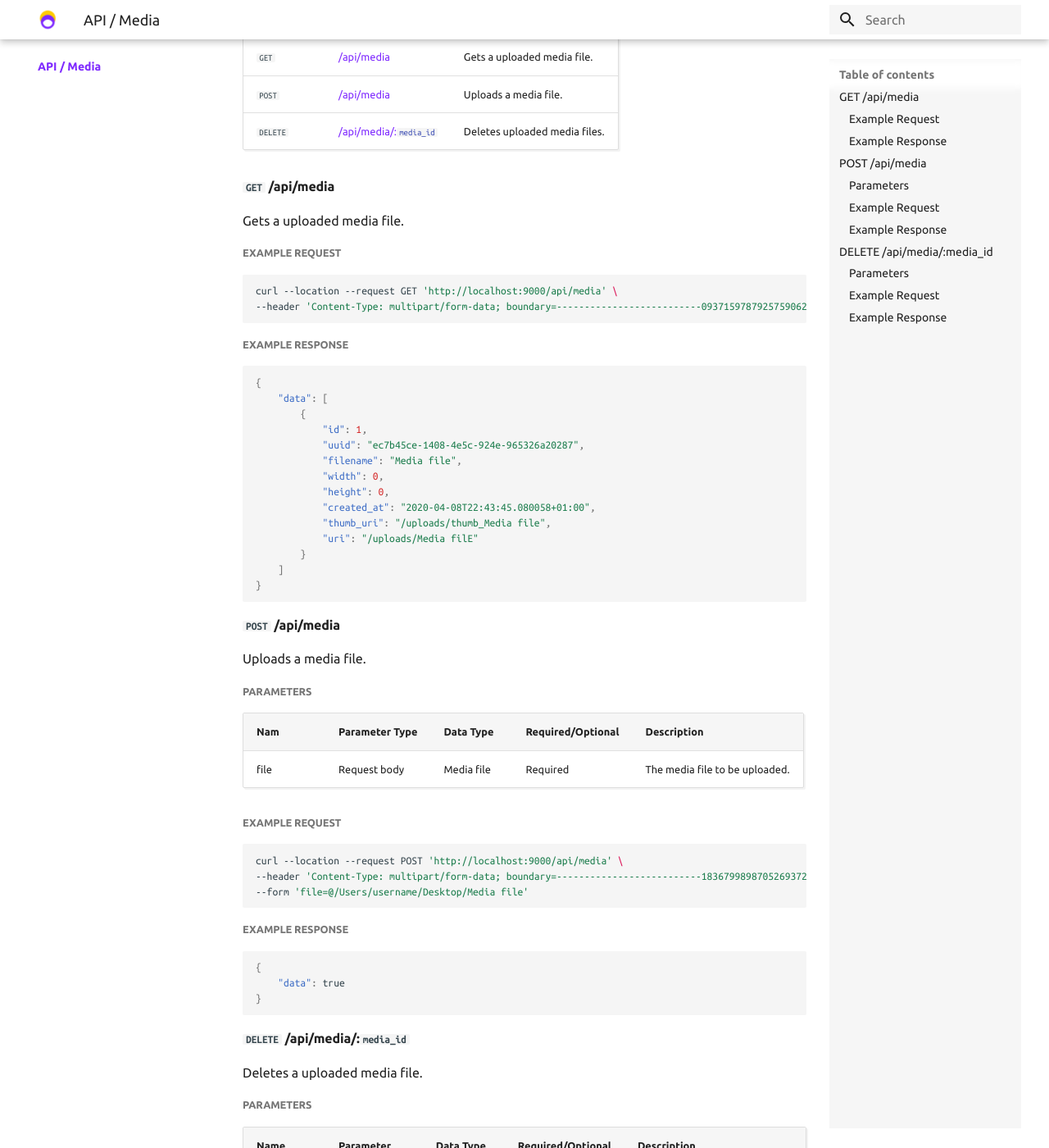
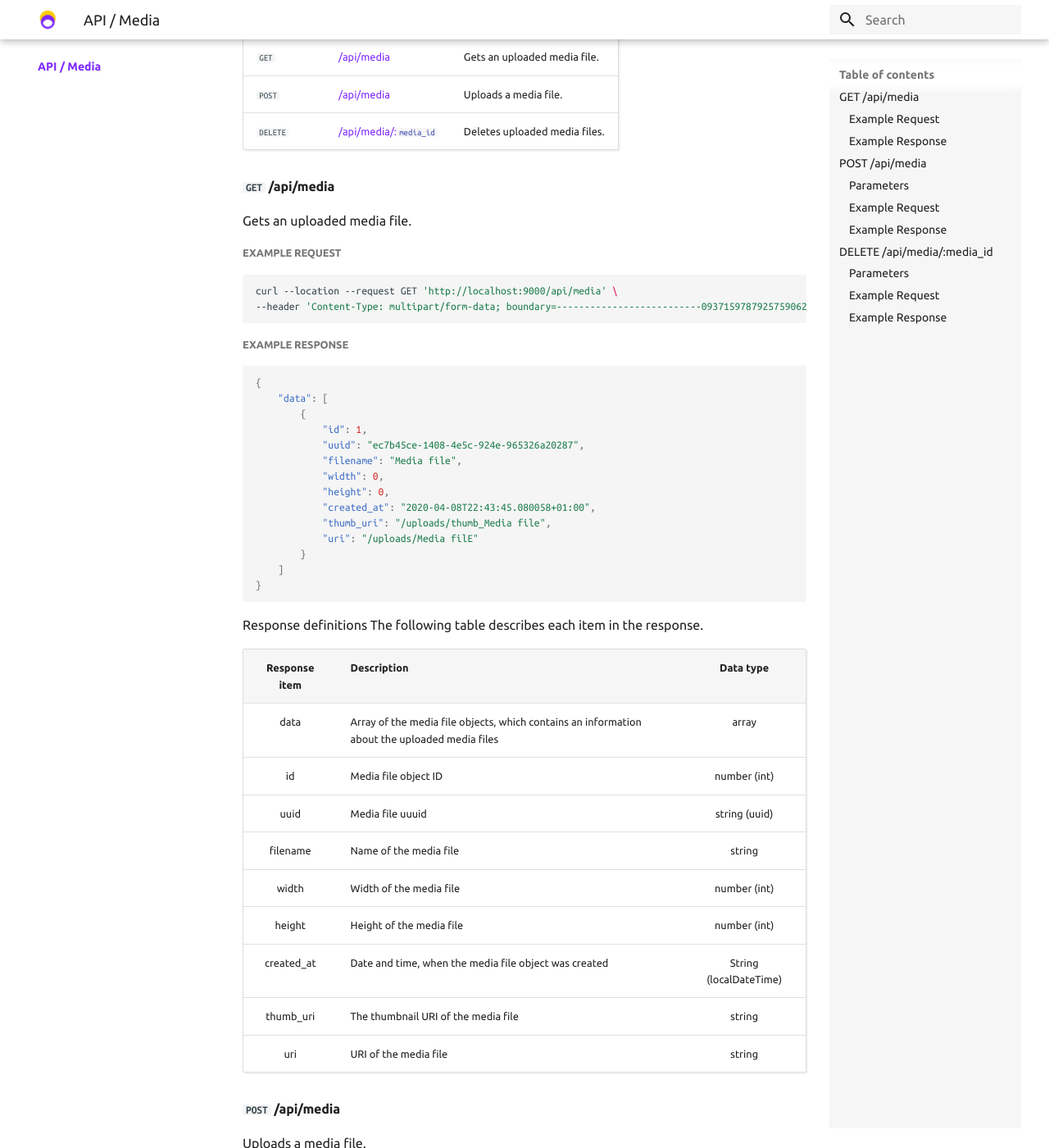
Before and after one commit to knadh/listmonk-site, an MkDocs documentation site: the page built from docs/docs/apis/media.md, in a window 1280 px wide and 1400 px high, scrolled down 248 px. Shown: the whole window at 82% size. Built offline with MkDocs 1.6.1 and Material for MkDocs 9.7.7, drawn with Linux system fonts in a browser that asks for light colours; old or Windows-style settings are respelled for this version of MkDocs; some of the changed text lies outside the part shown.

Commit message:
Add Response definitions, grammar corrections

````diff
--- a/docs/docs/apis/media.md
+++ b/docs/docs/apis/media.md
@@ -1,12 +1,12 @@
 # API/MEDIA
 Method        |         Endpoint                                             |       Description
 --------------|--------------------------------------------------------------|----------------------------------------------
-`GET`         | [/api/media](#get-apimedia)                                  | Gets a uploaded media file.
+`GET`         | [/api/media](#get-apimedia)                                  | Gets an uploaded media file.
 `POST`        | [/api/media](#post-apimedia)                                 | Uploads a media file.
 `DELETE`      | [/api/media/:`media_id`](#delete-apimediamedia_id)             | Deletes uploaded media files.
 
 #### **`GET`** /api/media
-Gets a uploaded media file.
+Gets an uploaded media file.
 
 ##### Example Request
 ```shell
@@ -32,6 +32,21 @@ curl --location --request GET 'http://localhost:9000/api/media' \
 }
 ```
 
+Response definitions
+The following table describes each item in the response.
+
+|Response item |Description |Data type |
+|:---------------:|:------------|:----------:|
+|data|Array of the media file objects, which contains an information about the uploaded media files|array|
+|id|Media file object ID|number (int)|
+|uuid|Media file uuuid|string (uuid)|
+|filename|Name of the media file|string|
+|width|Width of the media file|number (int)|
+|height|Height of the media file|number (int)|
+|created_at|Date and time, when the media file object was created|String (localDateTime)|
+|thumb_uri|The thumbnail URI of the media file|string|
+|uri|URI of the media file|string|
+
 #### **`POST`** /api/media
 Uploads a media file.
 
@@ -54,9 +69,14 @@ curl --location --request POST 'http://localhost:9000/api/media' \
     "data": true
 }
 ```
+Response definitions
+
+|Response item |Description |Data type |
+|:---------------:|:------------:|:----------:|
+|data|True means that the media file was successfully uploaded |boolean|
 
 #### **`DELETE`** /api/media/:`media_id`
-Deletes a uploaded media file.
+Deletes an uploaded media file.
 
 ##### Parameters
 Name            |   Parameter Type        | Data Type          | Required/Optional       | Description
@@ -76,3 +96,9 @@ curl --location --request DELETE 'http://localhost:9000/api/media/1'
     "data": true
 }
 ```
+
+Response definitions
+
+|Response item |Description |Data type |
+|:---------------:|:------------:|:----------:|
+|data|True means that the media file was successfully deleted |boolean|
````
